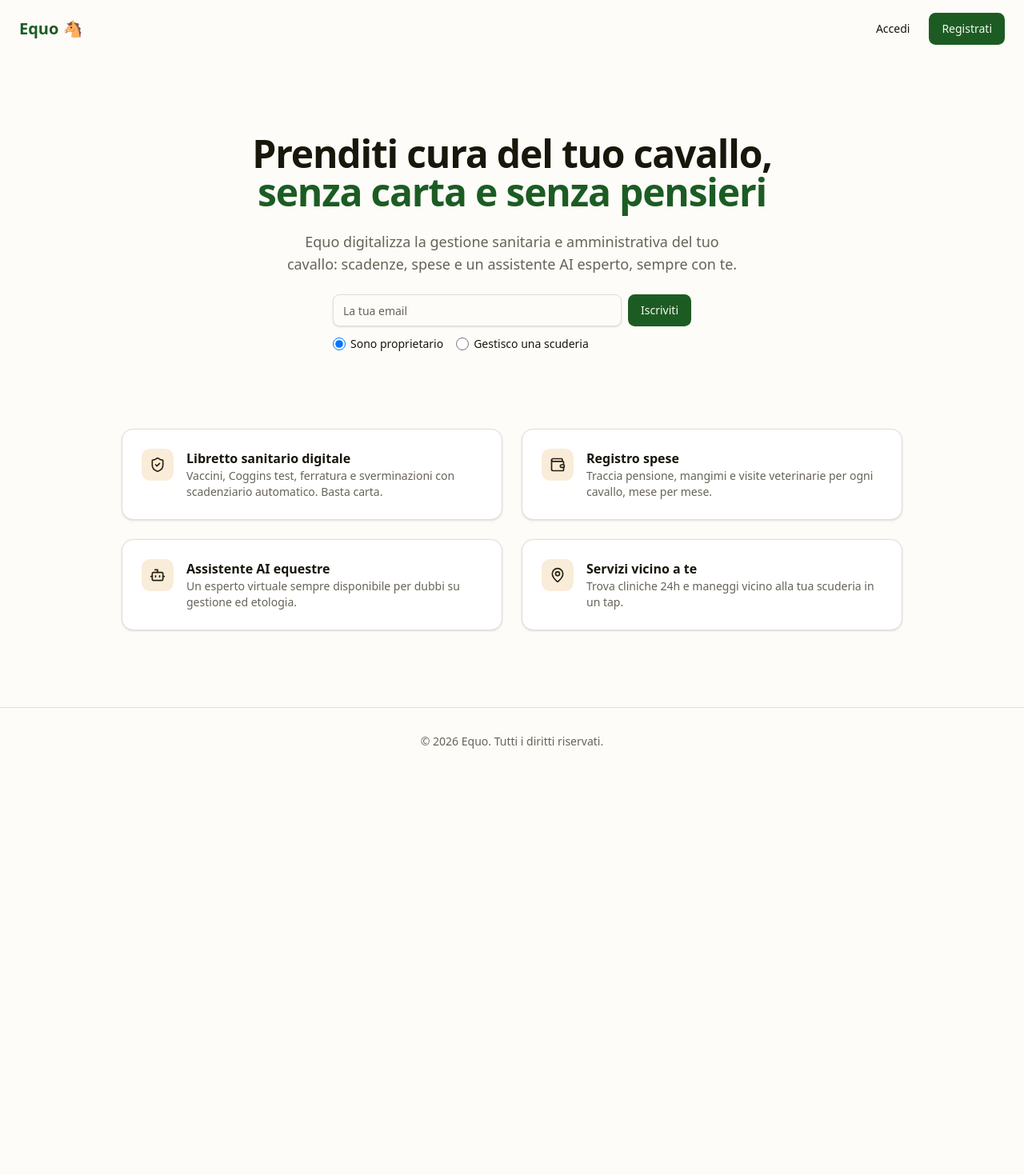
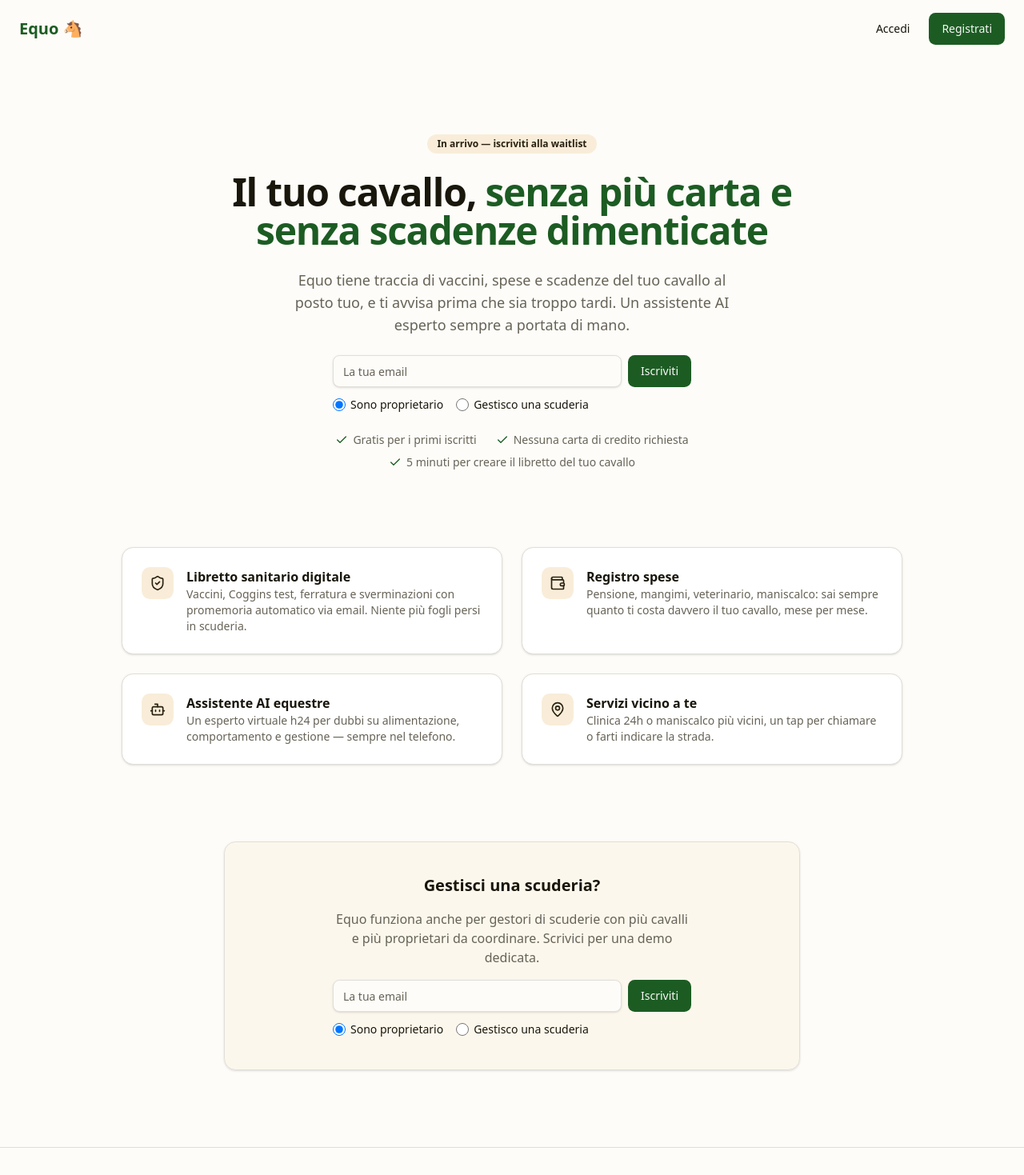
Before and after one commit to lucchinisi-droid/equo-app, a Next.js app: page / in a window 1280 px wide. Shown: the top 1469 px of the page at 80% size. Before the commit the page ends 969 px from the top, so only its background shows below. Built offline with nearby package versions, Linux system fonts and the light colour scheme.

Commit message:
Landing: copy più forte, sezione scuderie, proof points sopra la fold

```diff
--- a/src/app/page.tsx
+++ b/src/app/page.tsx
@@ -2,29 +2,35 @@ import Link from "next/link";
 import { WaitlistForm } from "@/components/waitlist/waitlist-form";
 import { Button } from "@/components/ui/button";
 import { Card, CardContent } from "@/components/ui/card";
-import { ShieldCheck, Wallet, Bot, MapPin } from "lucide-react";
+import { ShieldCheck, Wallet, Bot, MapPin, Check } from "lucide-react";
 
 const features = [
   {
     icon: ShieldCheck,
     title: "Libretto sanitario digitale",
-    desc: "Vaccini, Coggins test, ferratura e sverminazioni con scadenziario automatico. Basta carta.",
+    desc: "Vaccini, Coggins test, ferratura e sverminazioni con promemoria automatico via email. Niente più fogli persi in scuderia.",
   },
   {
     icon: Wallet,
     title: "Registro spese",
-    desc: "Traccia pensione, mangimi e visite veterinarie per ogni cavallo, mese per mese.",
+    desc: "Pensione, mangimi, veterinario, maniscalco: sai sempre quanto ti costa davvero il tuo cavallo, mese per mese.",
   },
   {
     icon: Bot,
     title: "Assistente AI equestre",
-    desc: "Un esperto virtuale sempre disponibile per dubbi su gestione ed etologia.",
+    desc: "Un esperto virtuale h24 per dubbi su alimentazione, comportamento e gestione — sempre nel telefono.",
   },
   {
     icon: MapPin,
     title: "Servizi vicino a te",
-    desc: "Trova cliniche 24h e maneggi vicino alla tua scuderia in un tap.",
+    desc: "Clinica 24h o maniscalco più vicini, un tap per chiamare o farti indicare la strada.",
   },
+];
+
+const proofPoints = [
+  "Gratis per i primi iscritti",
+  "Nessuna carta di credito richiesta",
+  "5 minuti per creare il libretto del tuo cavallo",
 ];
 
 export default function LandingPage() {
@@ -43,14 +49,24 @@ export default function LandingPage() {
       </header>
 
       <section className="mx-auto flex max-w-3xl flex-col items-center gap-6 px-6 py-16 text-center sm:py-24">
+        <span className="rounded-full bg-secondary px-3 py-1 text-xs font-semibold text-secondary-foreground">
+          In arrivo — iscriviti alla waitlist
+        </span>
         <h1 className="text-3xl font-bold tracking-tight sm:text-5xl">
-          Prenditi cura del tuo cavallo, <span className="text-primary">senza carta e senza pensieri</span>
+          Il tuo cavallo, <span className="text-primary">senza più carta e senza scadenze dimenticate</span>
         </h1>
         <p className="max-w-xl text-lg text-muted-foreground">
-          Equo digitalizza la gestione sanitaria e amministrativa del tuo cavallo: scadenze, spese e un
-          assistente AI esperto, sempre con te.
+          Equo tiene traccia di vaccini, spese e scadenze del tuo cavallo al posto tuo, e ti avvisa prima
+          che sia troppo tardi. Un assistente AI esperto sempre a portata di mano.
         </p>
         <WaitlistForm />
+        <ul className="flex flex-wrap justify-center gap-x-6 gap-y-2 text-sm text-muted-foreground">
+          {proofPoints.map((p) => (
+            <li key={p} className="flex items-center gap-1.5">
+              <Check className="size-4 text-primary" /> {p}
+            </li>
+          ))}
+        </ul>
       </section>
 
       <section className="mx-auto grid max-w-5xl gap-6 px-6 pb-24 sm:grid-cols-2">
@@ -69,6 +85,19 @@ export default function LandingPage() {
         ))}
       </section>
 
+      <section className="mx-auto max-w-3xl px-6 pb-24 text-center">
+        <Card className="bg-secondary/40">
+          <CardContent className="flex flex-col items-center gap-4 py-10">
+            <p className="text-xl font-semibold">Gestisci una scuderia?</p>
+            <p className="max-w-md text-muted-foreground">
+              Equo funziona anche per gestori di scuderie con più cavalli e più proprietari da coordinare.
+              Scrivici per una demo dedicata.
+            </p>
+            <WaitlistForm />
+          </CardContent>
+        </Card>
+      </section>
+
       <footer className="border-t px-6 py-8 text-center text-sm text-muted-foreground">
         © {new Date().getFullYear()} Equo. Tutti i diritti riservati.
       </footer>
```
Also changed, not shown: 1 other file (tests, documents, lock files or other folders).
